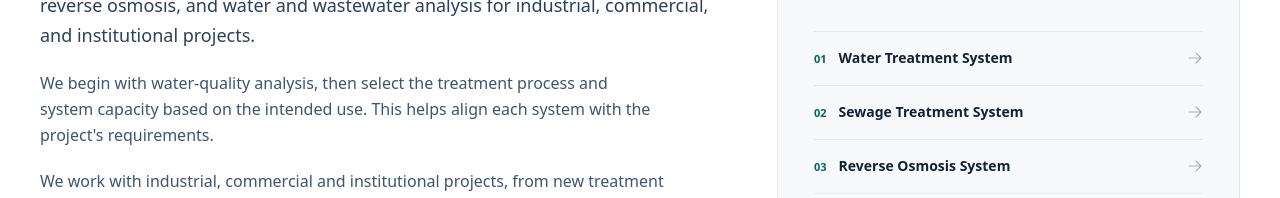
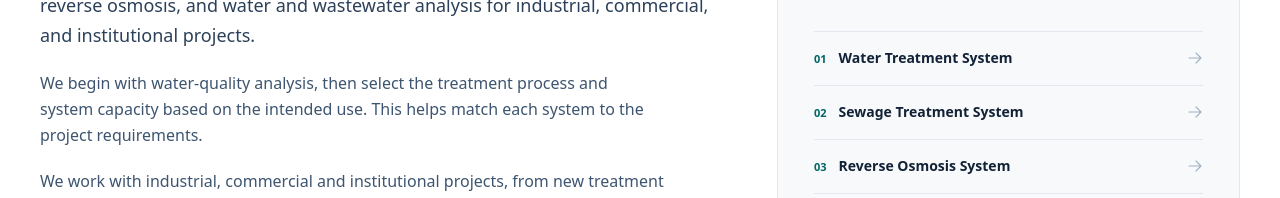
Before and after one commit to xconversionlab/unisys-enviro-tech, a Next.js app: page /about/company in a window 1280 px wide. Shown: the part 692-890 px from the top of the page. Built offline with nearby package versions, Linux system fonts and the light colour scheme; no server answers.

Commit message:
Fix unescaped apostrophe in company profile copy

```diff
--- a/src/components/company/AboutPage.tsx
+++ b/src/components/company/AboutPage.tsx
@@ -33,7 +33,7 @@ export function AboutPage() {
                 {company.description}
               </p>
               <p className="mt-5 leading-relaxed text-navy-600">
-                We begin with water-quality analysis, then select the treatment process and system capacity based on the intended use. This helps align each system with the project's requirements.
+                We begin with water-quality analysis, then select the treatment process and system capacity based on the intended use. This helps match each system to the project requirements.
               </p>
               <p className="mt-5 leading-relaxed text-navy-600">
                 We work with industrial, commercial and institutional projects, from new treatment systems to the assessment of plants already in service.
```
